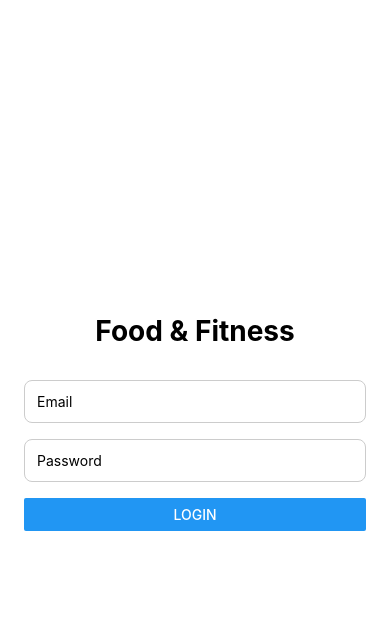
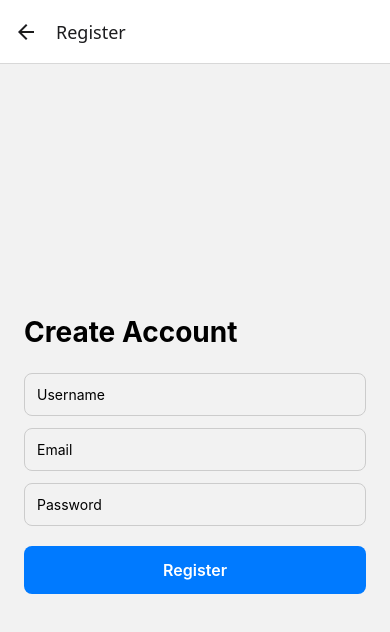
Before and after one commit to Dheeraj-Banala/fitness-app, a React Native app in the folder mobile/: screen /Register in a window 390 px wide. Shown: the top 632 px of the page. Built offline with nearby package versions, Linux system fonts and the light colour scheme.

Commit message:
Added register capabilities

```diff
--- a/mobile/App.tsx
+++ b/mobile/App.tsx
@@ -2,13 +2,14 @@ import React from 'react';
 import { NavigationContainer } from '@react-navigation/native';
 import { AuthProvider, useAuth } from './app/context/AuthContext';
 import TabNavigator from './app/navigation/TabNavigator';
-import LoginScreen from './app/screens/LoginScreen';
+import AuthStack from './app/navigation/AuthStack';
 
 function RootNavigator() {
-  const { token } = useAuth();
+  const { token, isLoading } = useAuth();
+  if (isLoading) return null;
   return (
     <NavigationContainer>
-      {token ? <TabNavigator /> : <LoginScreen />}
+      {token ? <TabNavigator /> : <AuthStack />}
     </NavigationContainer>
   );
 }
--- a/mobile/app/context/AuthContext.tsx
+++ b/mobile/app/context/AuthContext.tsx
@@ -4,19 +4,23 @@ import AsyncStorage from '@react-native-async-storage/async-storage';
 type AuthContextType = {
   token: string | null;
   setToken: (token: string | null) => void;
+  isLoading: boolean
 };
 
 const AuthContext = createContext<AuthContextType>({
   token: null,
   setToken: () => {},
+  isLoading: true,
 });
 
 export function AuthProvider({ children }: { children: React.ReactNode }) {
   const [token, setTokenState] = useState<string | null>(null);
+  const [isLoading, setIsLoading] = useState(true);
 
   useEffect(() => {
     AsyncStorage.getItem('token').then(stored => {
       if (stored) setTokenState(stored);
+      setIsLoading(false);
     });
   }, []);
 
@@ -30,7 +34,7 @@ export function AuthProvider({ children }: { children: React.ReactNode }) {
   }
 
   return (
-    <AuthContext.Provider value={{ token, setToken }}>
+    <AuthContext.Provider value={{ token, setToken, isLoading }}>
       {children}
     </AuthContext.Provider>
   );
--- /dev/null
+++ b/mobile/app/navigation/AuthStack.tsx
@@ -0,0 +1,15 @@
+import React from 'react';
+import { createNativeStackNavigator } from '@react-navigation/native-stack';
+import LoginScreen from '../screens/LoginScreen';
+import RegisterScreen from '../screens/RegisterScreen';
+
+const Stack = createNativeStackNavigator();
+
+export default function AuthStack() {
+  return (
+    <Stack.Navigator>
+      <Stack.Screen name="Login" component={LoginScreen} />
+      <Stack.Screen name="Register" component={RegisterScreen} />
+    </Stack.Navigator>
+  );
+}
--- a/mobile/app/screens/LoginScreen.tsx
+++ b/mobile/app/screens/LoginScreen.tsx
@@ -1,35 +1,31 @@
 import React, { useState } from 'react';
-import { View, Text, TextInput, Button, StyleSheet } from 'react-native';
+import { View, Text, TextInput, StyleSheet, TouchableOpacity, KeyboardAvoidingView, Platform } from 'react-native';
 import { useAuth } from '../context/AuthContext';
+import { useNavigation } from '@react-navigation/native';
+import { apiFetch } from '../services/api';
 
 export default function LoginScreen() {
     const { setToken } = useAuth();
+    const navigation = useNavigation();
     const [email, setEmail] = useState('');
     const [password, setPassword] = useState('');
     const [error, setError] = useState('');
 
     async function handleLogin() {
         try {
-            const response = await fetch('http://192.168.0.58:8000/users/login', {
+            const data = await apiFetch('/users/login', null, {
                 method: 'POST',
-                headers: { 'Content-Type': 'application/json' },
                 body: JSON.stringify({ email, password }),
             });
-
-            if (!response.ok) {
+            setToken(data.access_token);
+        } catch(e) {
             setError('Invalid email or password');
-                return;
-            }
-
-            const data = await response.json();
-            setToken(data.access_token);
-        }   catch(e) {
-            setError('Could not connect to the server');
         }
     }
 
     return (
-        <View style={styles.container}>
+        <KeyboardAvoidingView style={styles.container} behavior={Platform.OS === 'ios' ? 'padding' : 'height'}>
+            <View>
                 <Text style={styles.title}>Food & Fitness</Text>
                 <TextInput
                     style={styles.input}
@@ -47,8 +43,14 @@ export default function LoginScreen() {
                     secureTextEntry
                 />
                 {error ? <Text style={styles.error}>{error}</Text> : null}
-            <Button title="Login" onPress={handleLogin} />
+                <TouchableOpacity style={styles.button} onPress={handleLogin}>
+                    <Text style={styles.buttonText}>Log In</Text>
+                </TouchableOpacity>
+                <TouchableOpacity onPress={() => (navigation as any).navigate('Register')}>
+                    <Text style={styles.registerLink}>Don't have an account? Register</Text>
+                </TouchableOpacity>
             </View>
+        </KeyboardAvoidingView>
     );
 }
 
@@ -57,4 +59,7 @@ const styles = StyleSheet.create({
     title: { fontSize: 28, fontWeight: 'bold', marginBottom: 32, textAlign: 'center' },
     input: { borderWidth: 1, borderColor: '#ccc', borderRadius: 8, padding: 12, marginBottom: 16},
     error: { color: 'red', marginBottom: 16},
+    registerLink: { marginTop: 16, textAlign: 'center', color: '#007AFF' },
+    button: { backgroundColor: '#007AFF', padding: 14, borderRadius: 8, alignItems: 'center' },
+    buttonText: { color: 'white', fontWeight: '600', fontSize: 16 },
 });
--- /dev/null
+++ b/mobile/app/screens/RegisterScreen.tsx
@@ -0,0 +1,66 @@
+import React, { useState } from 'react';
+import { View, Text, TextInput, StyleSheet, TouchableOpacity, Alert, KeyboardAvoidingView, Platform } from 'react-native';import { useNavigation } from '@react-navigation/native';
+import { apiFetch } from '../services/api';
+
+export default function RegisterScreen() {
+  const navigation = useNavigation();
+  const [username, setUsername] = useState('');
+  const [email, setEmail] = useState('');
+  const [password, setPassword] = useState('');
+
+  async function handleRegister() {
+    if (!username || !email || !password) return;
+    try {
+      await apiFetch('/users/register', null, {
+        method: 'POST',
+        body: JSON.stringify({ username, email, password }),
+      });
+      Alert.alert('Account created', 'You can now log in.', [
+        { text: 'OK', onPress: () => navigation.goBack() }
+      ]);
+    } catch (e) {
+      Alert.alert('Error', 'Could not create account');
+    }
+  }
+
+  return (
+    <KeyboardAvoidingView style={styles.container} behavior={Platform.OS === 'ios' ? 'padding' : 'height'}>
+        <View>
+            <Text style={styles.title}>Create Account</Text>
+            <TextInput
+                style={styles.input}
+                placeholder="Username"
+                value={username}
+                onChangeText={setUsername}
+                autoCapitalize="none"
+            />
+            <TextInput
+                style={styles.input}
+                placeholder="Email"
+                value={email}
+                onChangeText={setEmail}
+                autoCapitalize="none"
+                keyboardType="email-address"
+            />
+            <TextInput
+                style={styles.input}
+                placeholder="Password"
+                value={password}
+                onChangeText={setPassword}
+                secureTextEntry
+            />
+            <TouchableOpacity style={styles.button} onPress={handleRegister}>
+                <Text style={styles.buttonText}>Register</Text>
+            </TouchableOpacity>
+        </View>
+    </KeyboardAvoidingView>
+  );
+}
+
+const styles = StyleSheet.create({
+  container: { flex: 1, padding: 24, justifyContent: 'center' },
+  title: { fontSize: 28, fontWeight: 'bold', marginBottom: 24 },
+  input: { borderWidth: 1, borderColor: '#ccc', borderRadius: 8, padding: 12, marginBottom: 12 },
+  button: { backgroundColor: '#007AFF', padding: 14, borderRadius: 8, alignItems: 'center', marginTop: 8 },
+  buttonText: { color: 'white', fontWeight: '600', fontSize: 16 },
+});
```
Lines whose indentation alone changed are shown as unchanged.
